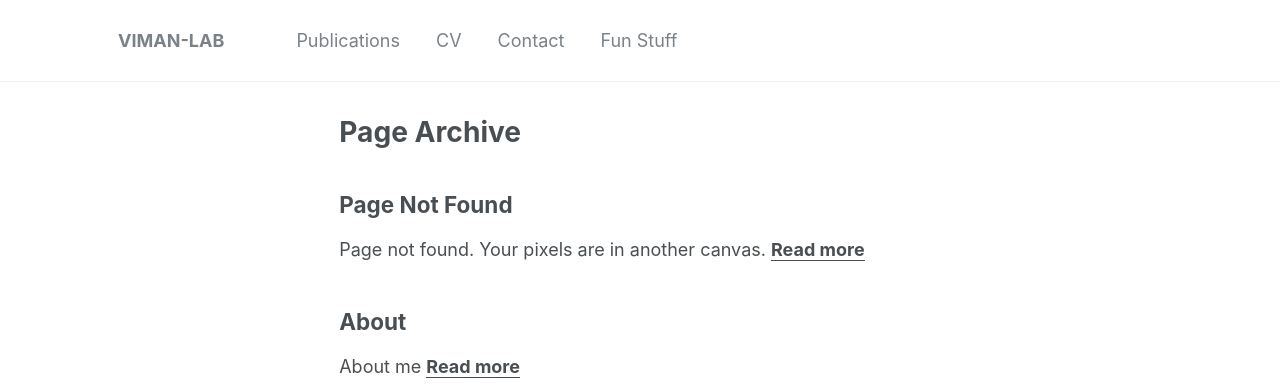
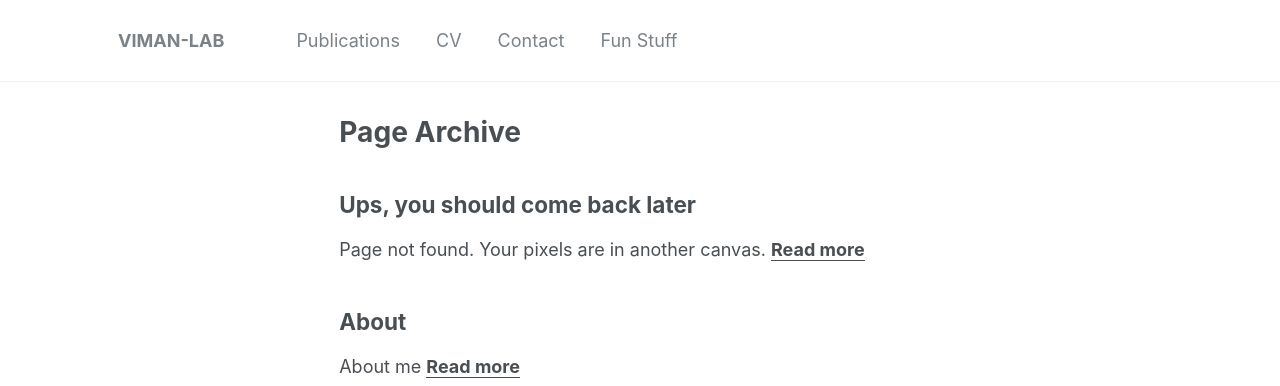
Before and after one commit to alicesquivel/alicesquivel.github.io, a Jekyll site: the page built from _pages/page-archive.html, in a window 1280 px wide. Shown: the top 386 px of the page. Built offline with Jekyll 4.4.1, drawn with Linux system fonts in a browser that asks for light colours.

Commit message:
Update 404.md

```diff
--- a/_pages/404.md
+++ b/_pages/404.md
@@ -1,11 +1,11 @@
 ---
-title: "Page Not Found"
+title: "Ups, you should come back later"
 excerpt: "Page not found. Your pixels are in another canvas."
 sitemap: false
 permalink: /404.html
 ---
 
-Sorry, but the page you were trying to view does not exist --- perhaps you can try updating this page later :)
+Sorry, but the page you were trying to view does not exist --- perhaps you can try refreshing this page later :)
 
 <script type="text/javascript">
   var GOOG_FIXURL_LANG = 'en';
```
